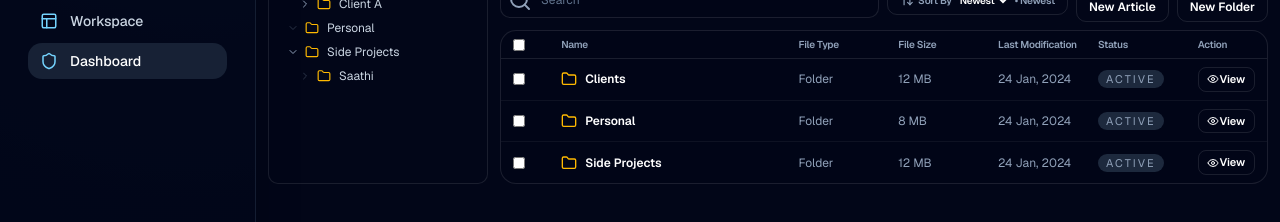
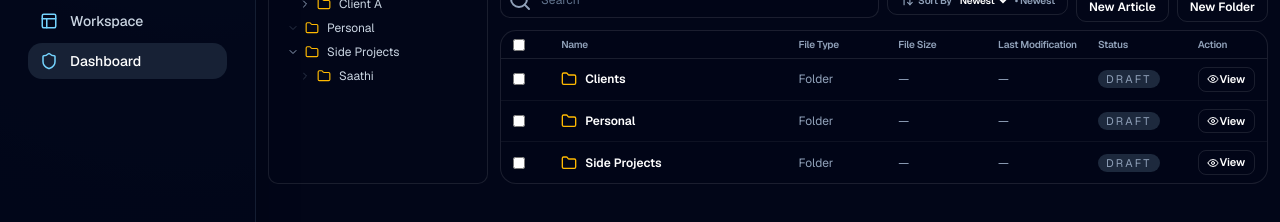
Before and after one commit to lalitofficial/saathi, a Next.js app: page /dashboard in a window 1280 px wide. Shown: the part 189-411 px from the top of the page. Built offline with nearby package versions, Linux system fonts and the light colour scheme; no server answers; the database is empty.

Commit message:
Make explorer rows derived from data (#17)

```diff
--- a/app/dashboard/page.js
+++ b/app/dashboard/page.js
@@ -41,10 +41,32 @@ const INITIAL_TREE = [
 ];
 const INITIAL_EXPANDED = INITIAL_TREE.map((node) => node.id);
 
-const STATUS_TAGS = ["Active", "Draft", "Archived"];
-
 const createFolderId = (name) =>
   `${name.toLowerCase().replace(/[^a-z0-9]+/g, "-")}-${Date.now()}`;
+
+const getArticleStatus = (article) => {
+  const contentLength = article.articleContent?.trim().length ?? 0;
+  return contentLength < 80 ? "Draft" : "Active";
+};
+
+const formatDate = (value) => {
+  if (!value) return "—";
+  return new Date(value).toLocaleDateString();
+};
+
+const flattenFolders = (nodes, parentPath = []) => {
+  return nodes.flatMap((node) => {
+    const entry = {
+      id: node.id,
+      name: node.name,
+      path: [...parentPath, node.id],
+    };
+    return [
+      entry,
+      ...flattenFolders(node.children || [], [...parentPath, node.id]),
+    ];
+  });
+};
 
 const findNodeByPath = (nodes, pathIds) => {
   let current = { children: nodes };
@@ -130,6 +152,37 @@ function Dashboard() {
       node.name.toLowerCase().includes(normalizedSearch)
     );
   }, [currentChildren, normalizedSearch]);
+
+  const folderStats = useMemo(() => {
+    const stats = new Map();
+    const flatFolders = flattenFolders(folderTree);
+    flatFolders.forEach((folder) => {
+      const keyword = folder.name.replace(/\s+/g, "").toLowerCase();
+      const matching = articles.filter((article) =>
+        article.articleName?.toLowerCase().includes(keyword)
+      );
+      const totalLength = matching.reduce(
+        (sum, article) => sum + (article.articleContent?.length ?? 0),
+        0
+      );
+      const latest = matching.reduce((maxDate, article) => {
+        const candidate = article.updatedAt || article.creationDate;
+        if (!candidate) return maxDate;
+        const time = new Date(candidate).getTime();
+        return time > maxDate ? time : maxDate;
+      }, 0);
+      stats.set(folder.id, {
+        count: matching.length,
+        size:
+          totalLength > 0
+            ? `${Math.max(1, Math.round(totalLength / 1024))} KB`
+            : "—",
+        updated: latest ? formatDate(latest) : "—",
+        status: matching.length ? "Active" : "Draft",
+      });
+    });
+    return stats;
+  }, [articles, folderTree]);
 
   const handleNewFolder = () => {
     if (!folderInput.trim()) return;
@@ -231,16 +284,19 @@ function Dashboard() {
 
   const tableRows = useMemo(() => {
     const folderRows = visibleFolders
-      .map((folder) => ({
-        id: folder.id,
-        name: folder.name,
-        type: "Folder",
-        size: `${(folder.children?.length || 0) * 4 + 8} MB`,
-        updated: "24 Jan, 2024",
-        status: "Active",
-        kind: "folder",
-        path: [...pathStack, folder.id],
-      }))
+      .map((folder) => {
+        const stats = folderStats.get(folder.id) || {};
+        return {
+          id: folder.id,
+          name: folder.name,
+          type: "Folder",
+          size: stats.size || "—",
+          updated: stats.updated || "—",
+          status: stats.status || "Draft",
+          kind: "folder",
+          path: [...pathStack, folder.id],
+        };
+      })
       .sort((a, b) =>
         sortKey === "alphabetical"
           ? a.name.localeCompare(b.name)
@@ -252,7 +308,8 @@ function Dashboard() {
         if (sortKey === "alphabetical") {
           return a.articleName.localeCompare(b.articleName);
         }
-        return new Date(b.creationDate) - new Date(a.creationDate);
+        return new Date(b.updatedAt || b.creationDate) -
+          new Date(a.updatedAt || a.creationDate);
       })
       .map((article) => ({
         id: article.id,
@@ -265,15 +322,13 @@ function Dashboard() {
                 Math.round(article.articleContent.length / 180)
               )} KB`
             : "—",
-        updated: new Date(article.creationDate).toLocaleDateString(),
-        status: STATUS_TAGS[
-          Math.floor(Math.random() * STATUS_TAGS.length)
-        ],
+        updated: formatDate(article.updatedAt || article.creationDate),
+        status: getArticleStatus(article),
         kind: "file",
       }));
 
     return [...folderRows, ...articleRows];
-  }, [filteredArticles, pathStack, sortKey, visibleFolders]);
+  }, [filteredArticles, folderStats, pathStack, sortKey, visibleFolders]);
 
   const sortLabel = useMemo(() => {
     if (sortKey === "alphabetical") return "A - Z";
```
